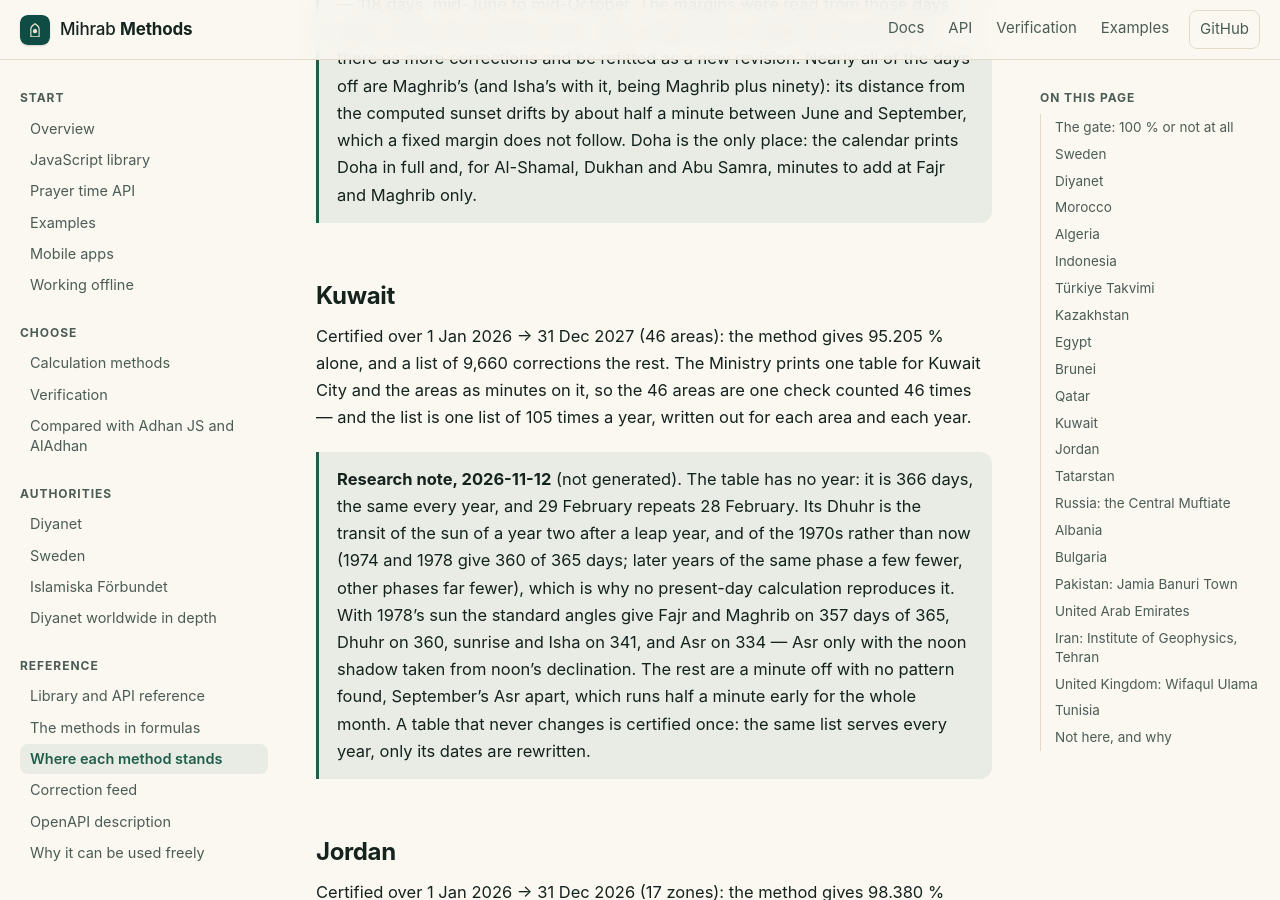
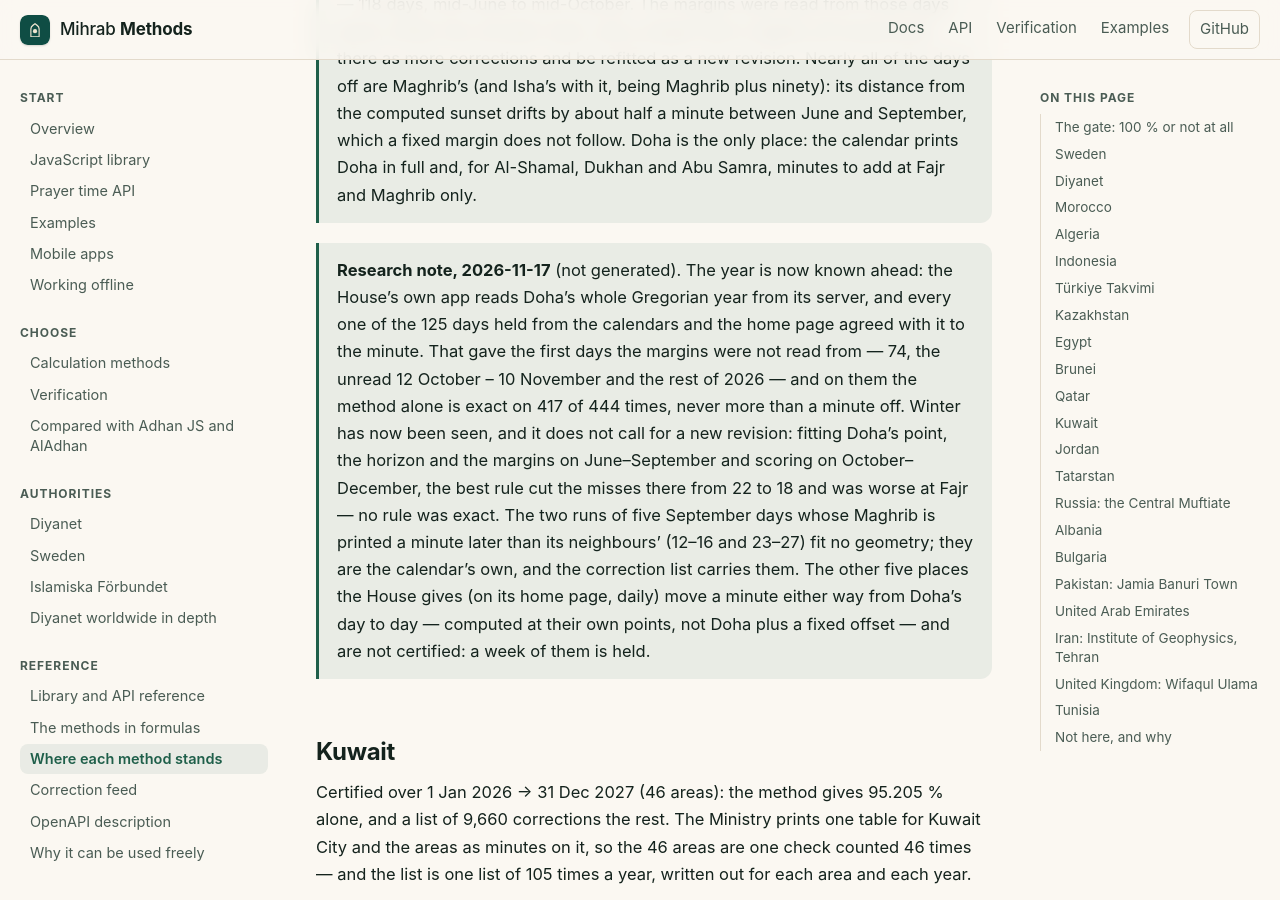
Before and after one commit to MihrabHQ/mihrab-methods, a Jekyll site: the page built from docs/status.md, in a window 1280 px wide and 900 px high, scrolled down 9054 px. Built offline with Jekyll 4.4.1, drawn with Linux system fonts in a browser that asks for light colours; our own code applies the rules of GitHub Pages for plain Markdown files.

Commit message:
Qatar: the year from the Calendar House's app, and what the unseen days showed
The CHANGELOG (Unreleased), a research note in docs/status.md and the sources in docs/methods.md: Doha's whole year now comes from the House's own app's timetable, which agrees with its calendars and home page to the minute; the unchecked 12 Oct – 10 Nov days are checked; on the 74 days the margins were not read from the method alone is exact on 417 of 444 times and never more than a minute off; no rule exact on held-out days was found, so the method stays at revision 1.

```diff
--- a/docs/status.md
+++ b/docs/status.md
@@ -309,6 +309,23 @@ place, Doha): the method gives <!--fig:qatar.alonePct-->95.393<!--/fig--> % alon
 > the calendar prints Doha in full and, for Al-Shamal, Dukhan and Abu
 > Samra, minutes to add at Fajr and Maghrib only.
 
+> **Research note, 2026-11-17** (not generated). The year is now known
+> ahead: the House's own app reads Doha's whole Gregorian year from its
+> server, and every one of the 125 days held from the calendars and the
+> home page agreed with it to the minute. That gave the first days the
+> margins were not read from — 74, the unread 12 October – 10 November and
+> the rest of 2026 — and on them the method alone is exact on 417 of 444
+> times, never more than a minute off. Winter has now been seen, and it
+> does not call for a new revision: fitting Doha's point, the horizon and
+> the margins on June–September and scoring on October–December, the best
+> rule cut the misses there from 22 to 18 and was worse at Fajr — no rule
+> was exact. The two runs of five September days whose Maghrib is printed a
+> minute later than its neighbours' (12–16 and 23–27) fit no geometry; they
+> are the calendar's own, and the correction list carries them. The other
+> five places the House gives (on its home page, daily) move a minute
+> either way from Doha's day to day — computed at their own points, not
+> Doha plus a fixed offset — and are not certified: a week of them is held.
+
 ## Kuwait
 
 Certified over <!--fig:kuwait.span-->1 Jan 2026 → 31 Dec 2027<!--/fig--> (<!--fig:kuwait.check0.places-->46<!--/fig-->
```
Also changed, not shown: docs/methods.md (+7 -0 lines), CHANGELOG.md.
